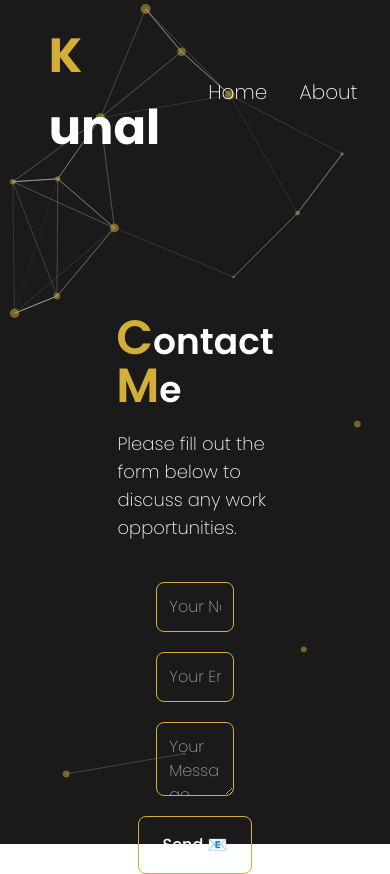
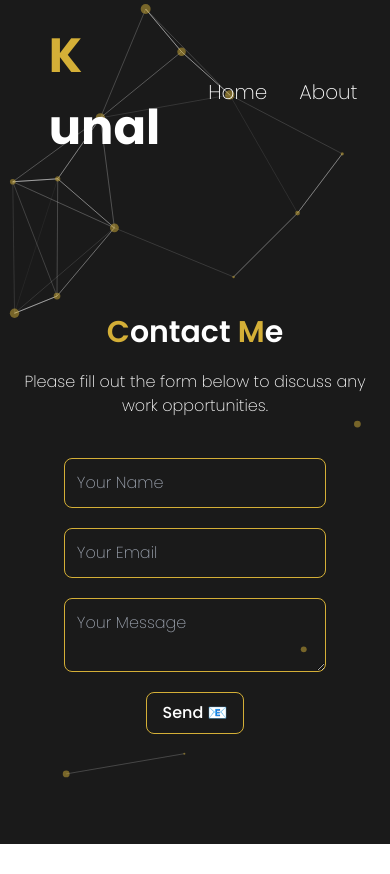
Before and after one commit to kunalhole/KunalHole-Portfolio-Website, a React (Create React App) app: page /contact in a window 390 px wide. Shown: the top 874 px of the page. After the commit the page ends 844 px from the top, so only its background shows below. Built offline with nearby package versions, Linux system fonts and the light colour scheme.

Commit message:
Making the Contact Page Mobile Responsive

```diff
--- a/src/components/Contact/Contact.js
+++ b/src/components/Contact/Contact.js
@@ -35,13 +35,13 @@ const Contact = () => {
   }
   return (
     <main className="w-full h-full flex justify-center items-center">
-      <section className=" w-1/2 h-4/6 flex flex-col p-5 space-y-10">
-        <div className="flex flex-col justify-center items-center space-y-5">
-          <h1 className="text-primary font-semibold text-4xl">
-            <span className="text-rear text-5xl">C</span>ontact{" "}
-            <span className="text-rear text-5xl">M</span>e
+      <section className=" w-full  md:w-1/2 h-4/6 flex flex-col p-5 space-y-10">
+        <div className="flex flex-col justify-center  items-center space-y-5 ">
+          <h1 className="text-primary font-semibold  text-3xl md:text-4xl">
+            <span className="text-rear text-3xl md:text-5xl">C</span>ontact{" "}
+            <span className="text-rear text-3xl md:text-5xl">M</span>e
           </h1>
-          <p className="text-lg text-primary font-extralight">
+          <p className="text-base text-center md:text-lg text-primary  font-extralight">
             Please fill out the form below to discuss any work opportunities.
           </p>
         </div>
@@ -54,14 +54,14 @@ const Contact = () => {
           <input
             type="text"
             value={name}
-            className="w-1/2 p-3 rounded-lg text-primary font-light bg-transparent border border-rear  focus:border-rear"
+            className="w-3/4 md:w-1/2 p-3 rounded-lg text-primary font-light bg-transparent border border-rear  focus:border-rear"
             placeholder="Your Name"
             onChange={(e) => setName(e.target.value)}
           />
           <input
             type="email"
             value={mail}
-            className="w-1/2 p-3 rounded-lg text-primary font-light bg-transparent border border-rear"
+            className=" w-3/4 md:w-1/2 p-3 rounded-lg text-primary font-light bg-transparent border border-rear"
             placeholder="Your Email"
             onChange={(e) => setMail(e.target.value)}
           />
@@ -69,10 +69,10 @@ const Contact = () => {
             placeholder="Your Message"
             value={message}
             onChange={(e) => setMessage(e.target.value)}
-            className="w-1/2 p-3 bg-transparent font-thin rounded-lg border border-rear text-primary"
+            className="w-3/4 md:w-1/2 p-3 bg-transparent font-thin rounded-lg border border-rear text-primary"
           ></textarea>
           <input
-            className="border border-rear text-primary font-medium px-6 py-4  rounded-lg cursor-pointer hover:text-rear"
+            className="border border-rear px-4 py-2 text-primary font-medium md:px-6 md:py-4  rounded-lg cursor-pointer hover:text-rear"
             type="submit"
             value="Send 📧"
             disabled={!name || !mail || !message}
--- a/src/components/Home/Home.js
+++ b/src/components/Home/Home.js
@@ -48,8 +48,8 @@ const Home = () => {
       >
         <h2 className="text-primary text-6xl font-semibold">Hari Krishna ,</h2>
         <h4 className="text-primary font-normal  text-[30px]  mb-1 md:mb-3 md:text-[35px]">
-          I'm Kunal Hole From <span className="text-orange-600">In</span>d
-          <span className="text-green-600">ia</span>
+          I'm Kunal Hole From <span className="text-orange-600">Bh</span>ar
+          <span className="text-green-600">at</span>
         </h4>
         <h2 className="text-primary text-[25px] font-medium md:text-[30px]">
           <span className="text-rear">{text}</span>
```
